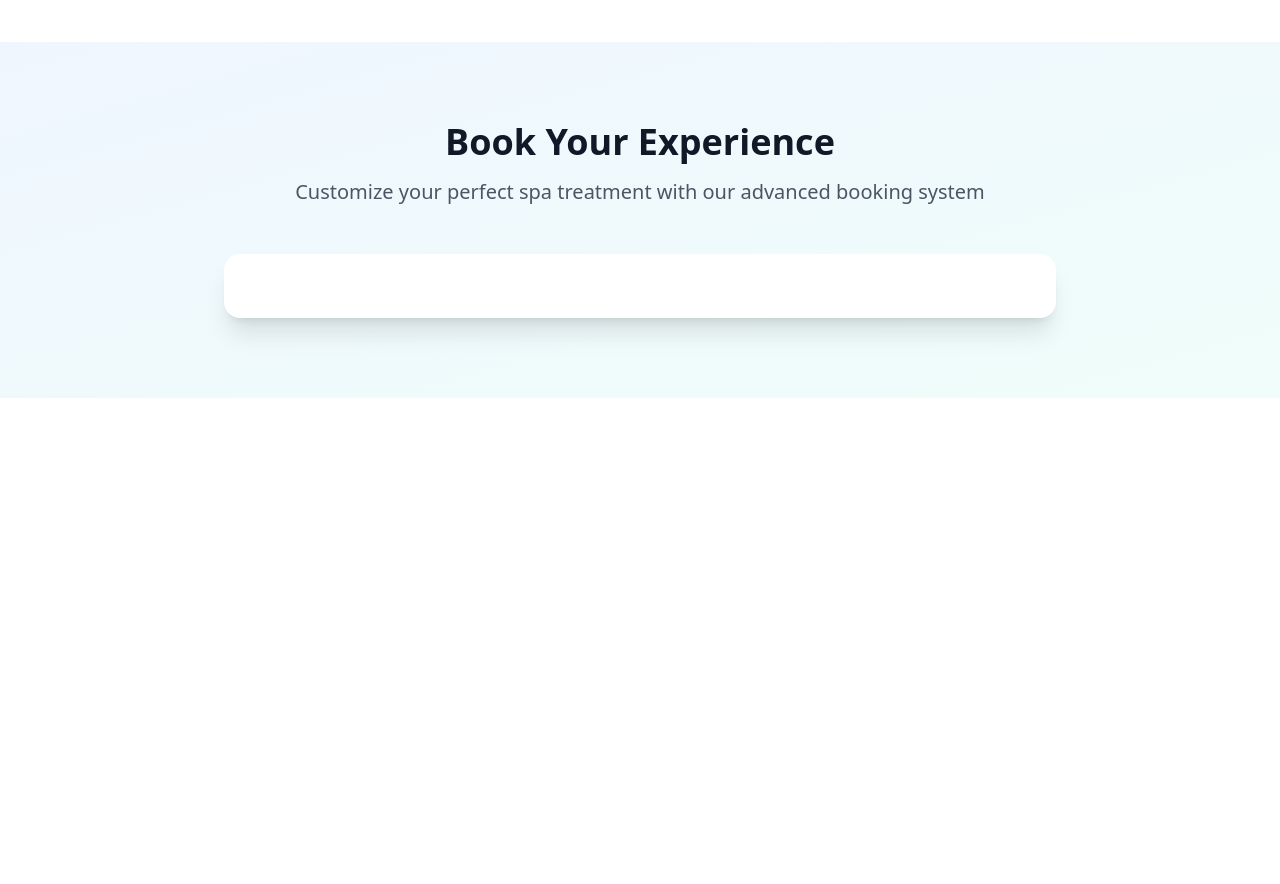
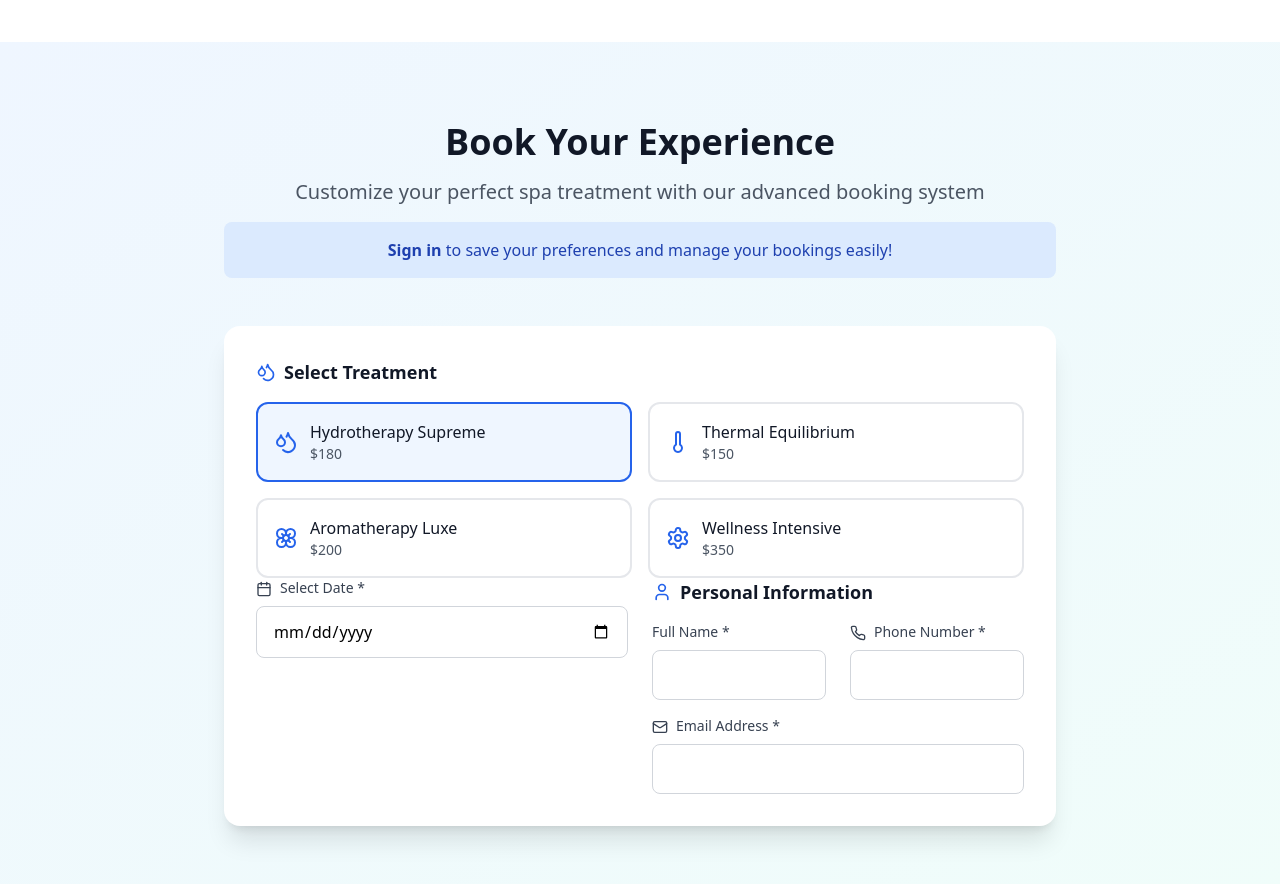
Before and after one commit to Anishmhrzn0/online-spa, a React (Vite) app: page /booking in a window 1280 px wide. Shown: the part 2780-3664 px from the top of the page. Before the commit the page ends 3622 px from the top, so only its background shows below. Built offline with nearby package versions, Linux system fonts and the light colour scheme.

Commit message:
feat: enhance Booking component with additional input fields and service selection

```diff
--- a/src/components/Booking.jsx
+++ b/src/components/Booking.jsx
@@ -1,5 +1,5 @@
-import React,{useState} from 'react';
-import { Droplets, Thermometer, Flower, Settings } from 'lucide-react';
+import React, { useState } from 'react';
+import { Calendar, User, Phone, Mail, Droplets, Thermometer, Flower, Settings } from 'lucide-react';
 
 const Booking = ({ user }) => {
   const [selectedService, setSelectedService] = useState('hydrotherapy');
@@ -87,18 +87,17 @@ const Booking = ({ user }) => {
 
     alert(`Booking confirmed! Your ${selectedServiceData?.name} appointment is scheduled for ${new Date(selectedDate).toLocaleDateString()} at ${selectedTime}. You can view and manage your bookings in your profile.`);
   };
-
-        const selectedServiceData = services.find(s => s.id === selectedService);
-    const newBooking = {
-      id: Date.now(),
-      service: selectedServiceData?.name || 'Unknown Service',
-      date: selectedDate,
-      time: selectedTime,
-      status: 'confirmed',
-      price: selectedServiceData?.price || 0,
-      preferences: formData.preferences,
-      bookedAt: new Date().toISOString()
-    };
+  // Update form data when user changes
+  React.useEffect(() => {
+    if (user) {
+      setFormData({
+        ...formData,
+        name: `${user.firstName} ${user.lastName}`,
+        email: user.email,
+        phone: user.phone || ''
+      });
+    }
+  }, [user]);
 
   return (
     <section className="py-20 bg-gradient-to-br from-blue-50 to-teal-50">
@@ -110,10 +109,115 @@ const Booking = ({ user }) => {
           <p className="text-xl text-gray-600">
             Customize your perfect spa treatment with our advanced booking system
           </p>
+          {!user && (
+            <div className="mt-4 p-4 bg-blue-100 rounded-lg">
+              <p className="text-blue-800">
+                <strong>Sign in</strong> to save your preferences and manage your bookings easily!
+              </p>
+            </div>
+          )}
         </div>
 
         <div className="bg-white rounded-2xl shadow-xl p-8">
           <form onSubmit={handleSubmit} className="space-y-8"></form>
+          {/* Service Selection */}
+          <div>
+            <h3 className="text-lg font-semibold text-gray-900 mb-4 flex items-center">
+              <Droplets className="h-5 w-5 mr-2 text-blue-600" />
+              Select Treatment
+            </h3>
+            <div className="grid md:grid-cols-2 gap-4">
+              {services.map((service) => (
+                <div
+                  key={service.id}
+                  className={`border-2 rounded-xl p-4 cursor-pointer transition-all ${selectedService === service.id
+                    ? 'border-blue-600 bg-blue-50'
+                    : 'border-gray-200 hover:border-gray-300'
+                    }`}
+                  onClick={() => setSelectedService(service.id)}
+                >
+                  <div className="flex items-center space-x-3">
+                    <service.icon className="h-6 w-6 text-blue-600" />
+                    <div>
+                      <h4 className="font-medium text-gray-900">{service.name}</h4>
+                      <p className="text-sm text-gray-600">${service.price}</p>
+                      {user && (
+                        <p className="text-xs text-green-600">Member discount applied</p>
+                      )}
+                    </div>
+                  </div>
+                </div>
+              ))}
+            </div>
+          </div>
+          {/* Date & Time Selection */}
+          <div className="grid md:grid-cols-2 gap-6">
+            <div>
+              <label className="block text-sm font-medium text-gray-700 mb-2">
+                <Calendar className="h-4 w-4 inline mr-2" />
+                Select Date *
+              </label>
+              <input
+                type="date"
+                value={selectedDate}
+                onChange={(e) => setSelectedDate(e.target.value)}
+                min={new Date().toISOString().split('T')[0]}
+                className="w-full px-4 py-3 border border-gray-300 rounded-lg focus:ring-2 focus:ring-blue-500 focus:border-blue-500"
+                required
+              />
+            </div>
+            {/* Personal Information */}
+            <div>
+              <h3 className="text-lg font-semibold text-gray-900 mb-4 flex items-center">
+                <User className="h-5 w-5 mr-2 text-blue-600" />
+                Personal Information
+                {user && <span className="ml-2 text-sm text-green-600">(Auto-filled from profile)</span>}
+              </h3>
+              <div className="grid md:grid-cols-2 gap-6">
+                <div>
+                  <label className="block text-sm font-medium text-gray-700 mb-2">
+                    Full Name *
+                  </label>
+                  <input
+                    type="text"
+                    value={formData.name}
+                    onChange={(e) => setFormData({ ...formData, name: e.target.value })}
+                    className="w-full px-4 py-3 border border-gray-300 rounded-lg focus:ring-2 focus:ring-blue-500 focus:border-blue-500"
+                    required
+                    readOnly={!!user}
+                  />
+                </div>
+                <div>
+                  <label className="block text-sm font-medium text-gray-700 mb-2">
+                    <Phone className="h-4 w-4 inline mr-2" />
+                    Phone Number *
+                  </label>
+                  <input
+                    type="tel"
+                    value={formData.phone}
+                    onChange={(e) => setFormData({ ...formData, phone: e.target.value })}
+                    className="w-full px-4 py-3 border border-gray-300 rounded-lg focus:ring-2 focus:ring-blue-500 focus:border-blue-500"
+                    required
+                    readOnly={!!user}
+                  />
+                </div>
+              </div>
+              <div className="mt-4">
+                <label className="block text-sm font-medium text-gray-700 mb-2">
+                  <Mail className="h-4 w-4 inline mr-2" />
+                  Email Address *
+                </label>
+                <input
+                  type="email"
+                  value={formData.email}
+                  onChange={(e) => setFormData({ ...formData, email: e.target.value })}
+                  className="w-full px-4 py-3 border border-gray-300 rounded-lg focus:ring-2 focus:ring-blue-500 focus:border-blue-500"
+                  required
+                  readOnly={!!user}
+                />
+              </div>
+            </div>
+          </div>
         </div>
       </div>
     </section>
```
Lines whose indentation alone changed are shown as unchanged.
